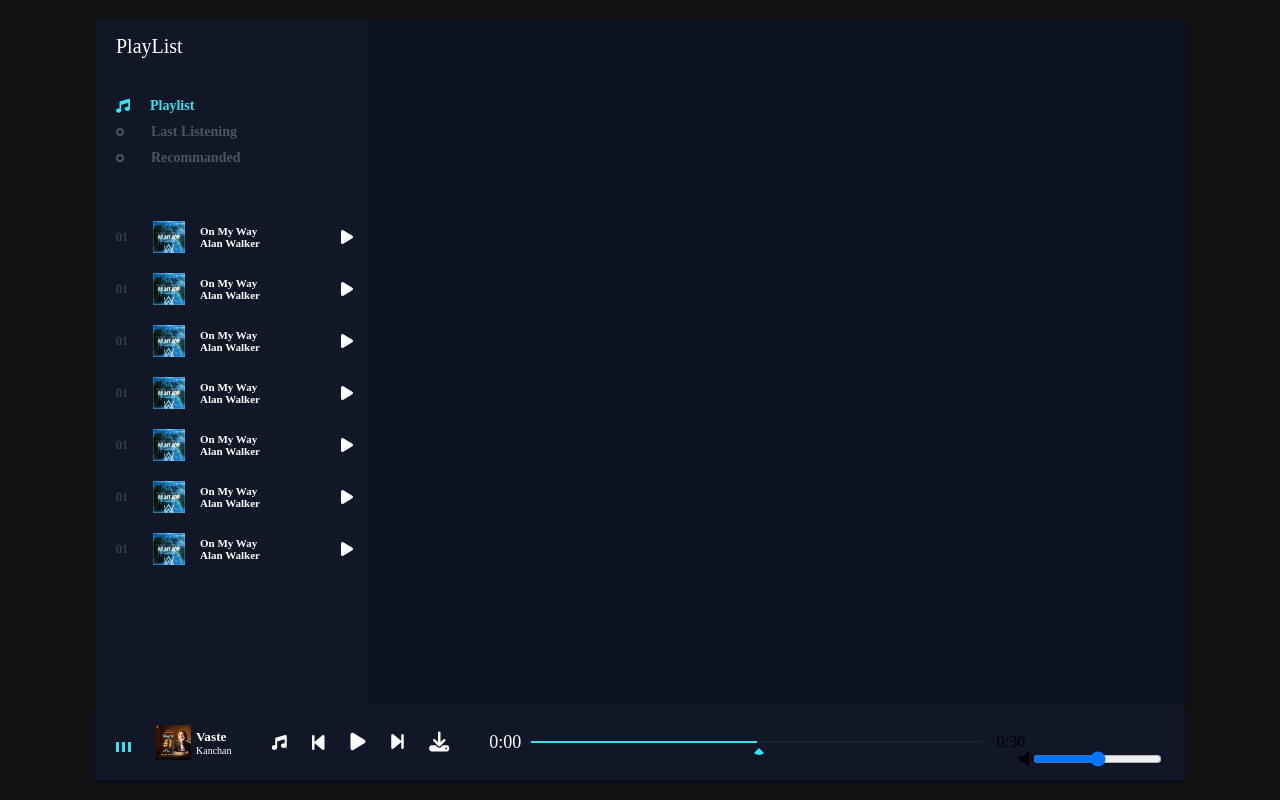
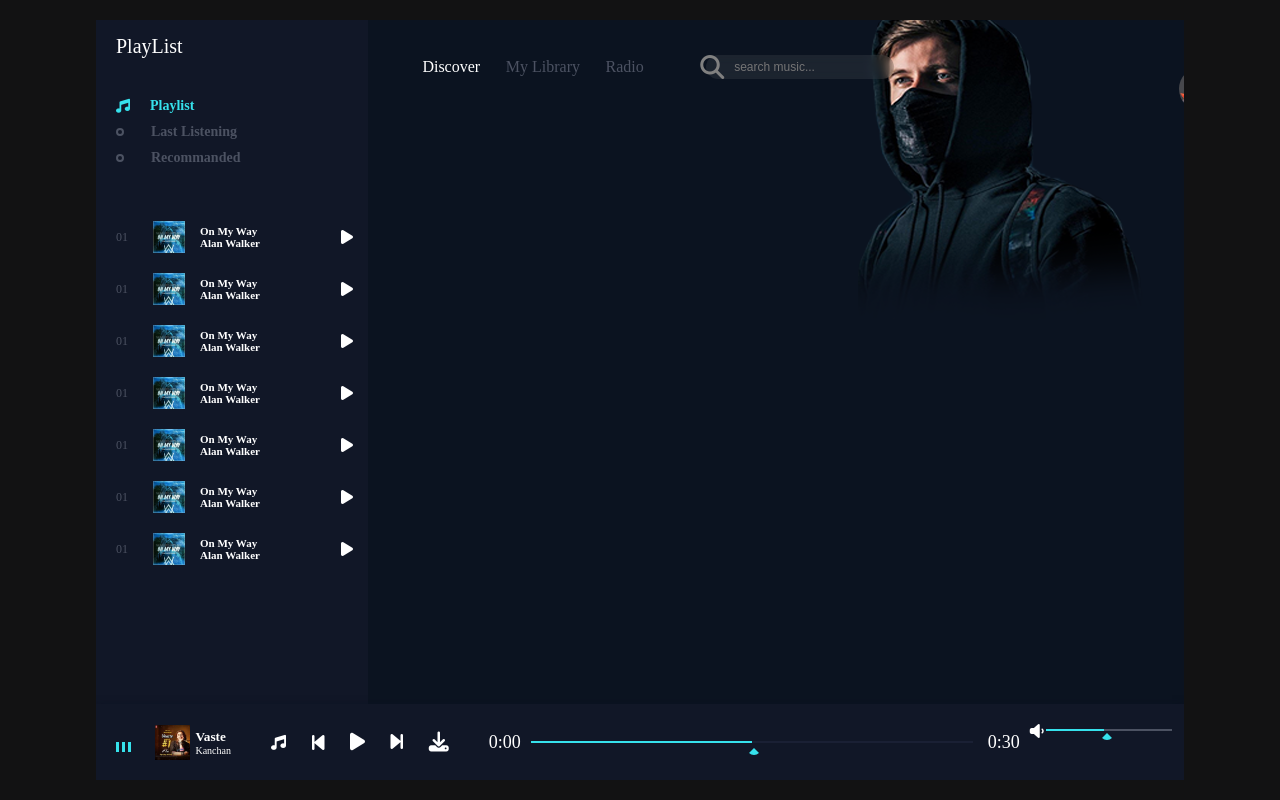
Before and after one commit to Aakash260/GannaApp, a plain HTML site: page index.html in a window 1280 px wide. Drawn offline with Linux system fonts and the light colour scheme.

Commit message:
half css done

```diff
--- a/index.html
+++ b/index.html
@@ -85,7 +85,22 @@
                 </li>
             </div>
         </div>
-        <div class="song_side"></div>
+        <div class="song_side">
+            <nav class="row">
+              <ul>
+                <li>Discover <span></span></li>
+                <li>My Library</li>
+                <li>Radio</li>
+            </ul>
+       <div class="search">
+        <i class="fa-solid fa-magnifying-glass fa-xl"></i>
+        <input type="text" placeholder="search music...">
+       </div>
+       <div class="user">
+        <img src="/img/akhil.jpg" alt="" srcset="">
+       </div>
+        </nav>
+        </div>
         <div class="master_play">
             <div class="wave">
                 <div class="wave1"></div>
@@ -112,10 +127,10 @@
                 <div class="bar2" id="bar2"></div>
                 <div class="dot"></div>
             </div>
-            <spam id="currentEnd">0:30
+            <span id="currentEnd">0:30</span>
                 <div class="vol">
-                    <i class="fa-solid fa-volume-low" id="vol_icon"></i>
-                    <input type="range" name="" id="vol" min="0" max="100">
+                    <i class="fa-solid fa-volume-low" id="vol_icon" style="color: #fff;;"></i>
+                    <input class="acontrol"type="range" name="" id="vol" min="0" max="100">
                     <div class="vol_bar"></div>
                     <div class="dot" id="vol_dot"></div>
                 </div>
--- a/style.css
+++ b/style.css
@@ -19,6 +19,8 @@ header {
   height: 95%;
   display: flex;
   flex-wrap: wrap;
+ position: relative;
+ overflow: hidden;
   >.master_play{
     display: flex;
     align-items: center;
@@ -288,9 +290,125 @@ header .menu_side .playlist {
   }
 }
 
-.vol{
-  display: flex;
+ .vol{
+  position: relative;
+right:-10px;
+  >.vol_bar{
+    position: absolute;
+    height: 2px;
+    right: 2px;
+    width: 86%;
+    top:6px;
+    background-color: #4c5262;
+  }
+  >.acontrol{
+    opacity: 0;
+  }
+ }
+
+ .vol .dot::before{
   position: absolute;
- right: 2%;
+  content: '';
+  height: 2px;
+  right: 70px;
+  width: 40%;
+  top:6px;
+  background-color:#36e2ec;
+ }
+
+ .vol .dot::after{
+  content: '';
+  position: absolute;
+   width: 0;
+   height:0;
+   border:7px solid #36e2ec;
+   top:3px;
+    border-color: transparent;
+   border-bottom-color: #36e2ec;
+   left:49%;
+
+  border-radius:50%;
 
 }
+
+ header .song_side::before{
+  content: '';
+position: absolute;
+width: 100%;
+height: 300px;
+background:url('/bg.png');
+
+ }
+
+ nav{
+
+  position: absolute;
+ left: 30%;
+ top:5%;
+ >ul{
+ display: flex;
+ list-style: none;
+ gap:2vw;
+ color: #4c5262;
+
+
+ }
+ >ul li:hover{
+  color:white;
+ transform: scale(1.1) ;
+  transition: .3s linear;
+  cursor: pointer;
+ }
+ >ul li:nth-child(1){
+  color: #fff;
+
+ }
+ }
+
+ .row{
+  display: flex;
+  justify-content: space-between;
+  align-items: center;
+
+ }
+
+ .search{
+  /* position: relative;
+ top:50px;
+ left: 0; */
+ display: flex;
+ align-items: center;
+ justify-content: center;
+ width:40px;
+ padding: 5px 10px;
+ border-radius: 20px;
+ color: gray;
+ z-index: 1;
+ position: absolute;
+ right: -250px;
+ background: rgb(184,184,184,.1);
+ border-radius: 20px;
+ backdrop-filter: blur(5px);
+ width: 85%;
+ }
+
+
+
+ .search input{
+  background: none;
+  border: none;
+ outline: none;
+ padding: 0px 10px;
+  color: white;
+  font-size: 12px;
+
+ }
+
+ .user img{
+  position: absolute;
+  width:20%;
+
+ margin-left: 242%;
+ border-radius: 50%;
+  z-index: 5;
+ }
```
